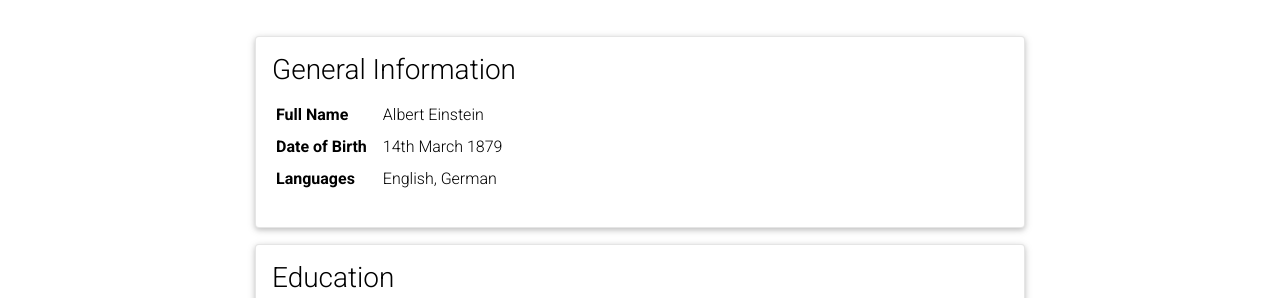
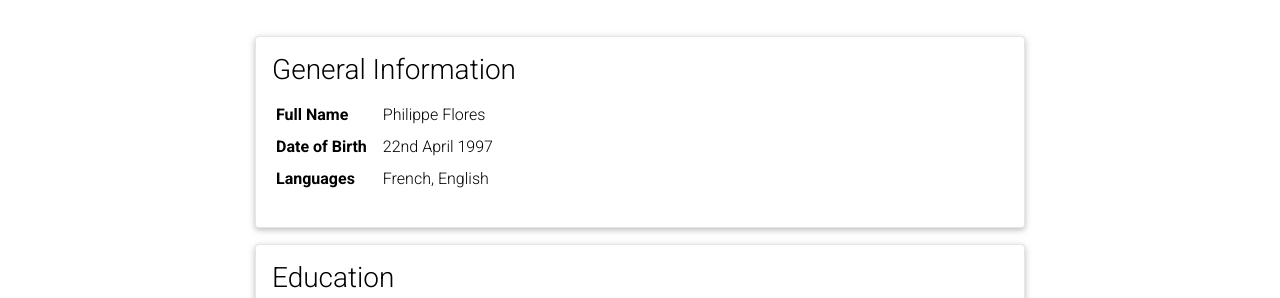
Before and after one commit to philippeflores/philippeflores.github.io, a Jekyll site: the page built from _pages/cv.md, in a window 1280 px wide and 900 px high. Shown: the part 149-447 px from the top of the window. Built offline with Jekyll 4.4.1, drawn with Linux system fonts in a browser that asks for light colours; comment, search, counter and statistics services are not loaded; a style sheet for code colours, icons or effects is not loaded.

Commit message:
Update cv.yml General informations

```diff
--- a/_data/cv.yml
+++ b/_data/cv.yml
@@ -2,11 +2,11 @@
   type: map
   contents:
     - name: Full Name
-      value: Albert Einstein
+      value: Philippe Flores
     - name: Date of Birth
-      value: 14th March 1879
+      value: 22nd April 1997
     - name: Languages
-      value: English, German
+      value: French, English
 
 - title: Education
   type: time_table
```
